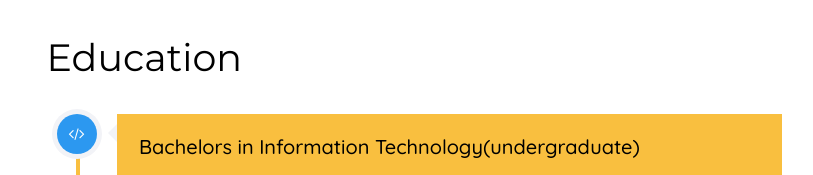
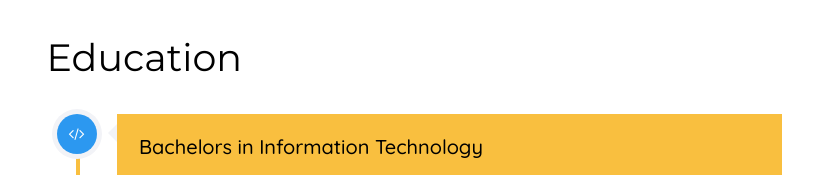
Before and after one commit to kmrabhinav06/kmrabhinav06.github.io, a plain HTML site: page index.html in a window 1280 px wide. Shown: the part 1360-1535 px from the top of the page, without its empty margins (376-1189 px from the left). Drawn offline with Linux system fonts and the light colour scheme; a web font is replaced by a local one.

Commit message:
Update index.html

```diff
--- a/index.html
+++ b/index.html
@@ -458,7 +458,7 @@
                                                 <i class="fa fa-code"></i>
                                             </div>
                                             <div class="timeline-label">
-                                                <h2>Bachelors in Information Technology(undergraduate)</h2>
+                                                <h2>Bachelors in Information Technology </h2>
                                                 <p><strong>Institute of Engineering and Management, Kolkata</strong><br>Courses undertaken DS, Algorithms, OS, DBMS, Networks, OOPS.<br>Current avg.CGPA- 8.41/10</p>
                                                 <p></p>
                                             </div>
```
